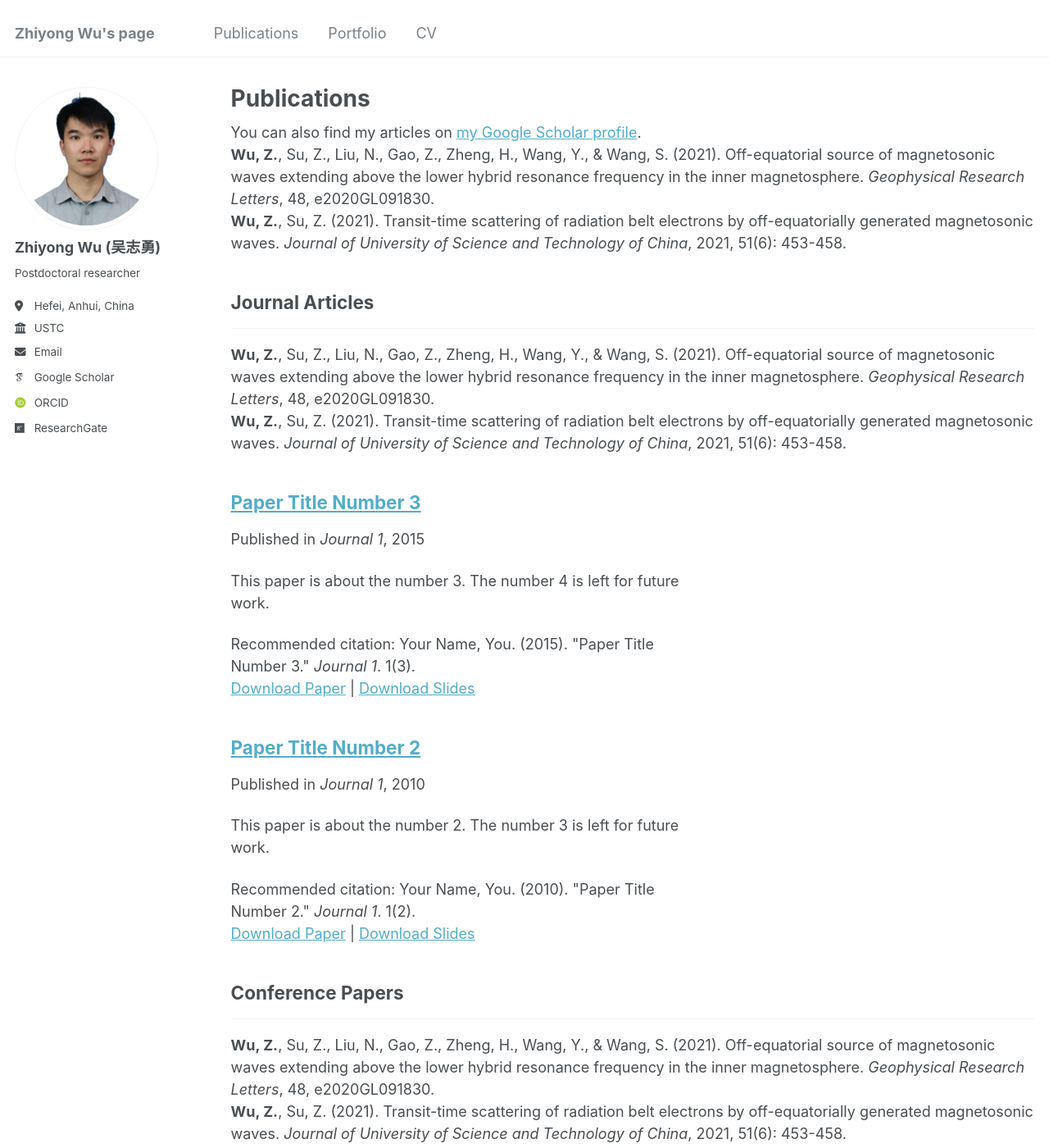
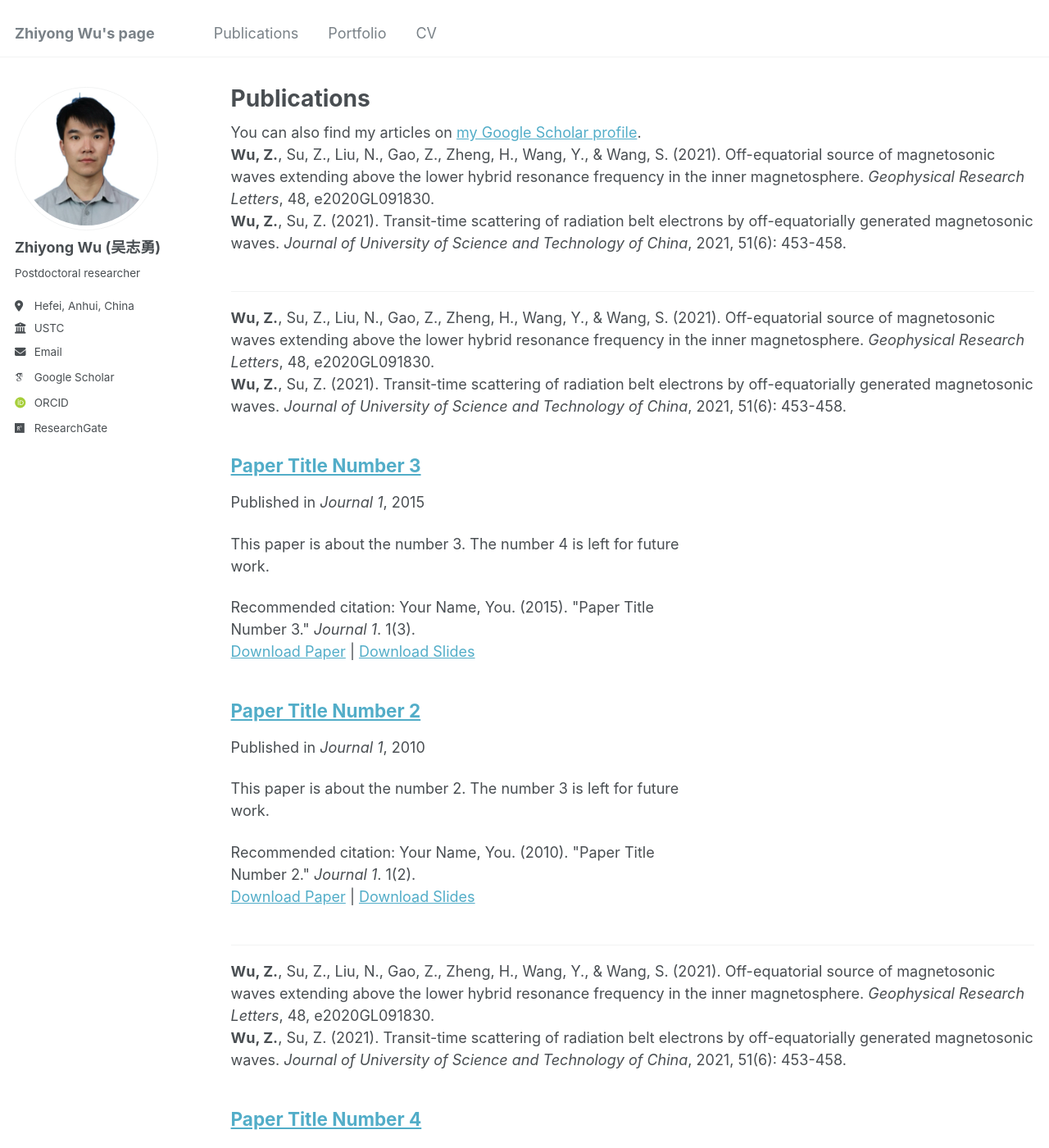
Before and after one commit to Z-Y-Wu/ZW-, a Jekyll site: the page built from _pages/publications.html, in a window 1280 px wide and 1400 px high. Shown: the whole window at 82% size. Built offline with Jekyll 4.4.1, drawn with Linux system fonts in a browser that asks for light colours; some web fonts are replaced.

Commit message:
Update publications.html

```diff
--- a/_pages/publications.html
+++ b/_pages/publications.html
@@ -25,7 +25,7 @@ author_profile: true
         {% continue %}
       {% endif %}
 <!--      {% unless title_shown %} -->
-        <h2>{{ category[1].title }}</h2><hr />
+        <h2>{{ category[0].title }}</h2><hr />
 <strong>Wu, Z.</strong>, Su, Z., Liu, N., Gao, Z., Zheng, H., Wang, Y., & Wang, S. (2021). Off-equatorial source of magnetosonic waves extending above the lower hybrid resonance frequency in the inner magnetosphere. <i>Geophysical Research Letters</i>, 48, e2020GL091830.<br>
 <strong>Wu, Z.</strong>, Su, Z. (2021). Transit-time scattering of radiation belt electrons by off-equatorially generated magnetosonic waves. <i>Journal of University of Science and Technology of China</i>, 2021, 51(6): 453-458.
         {% assign title_shown = true %}
```
